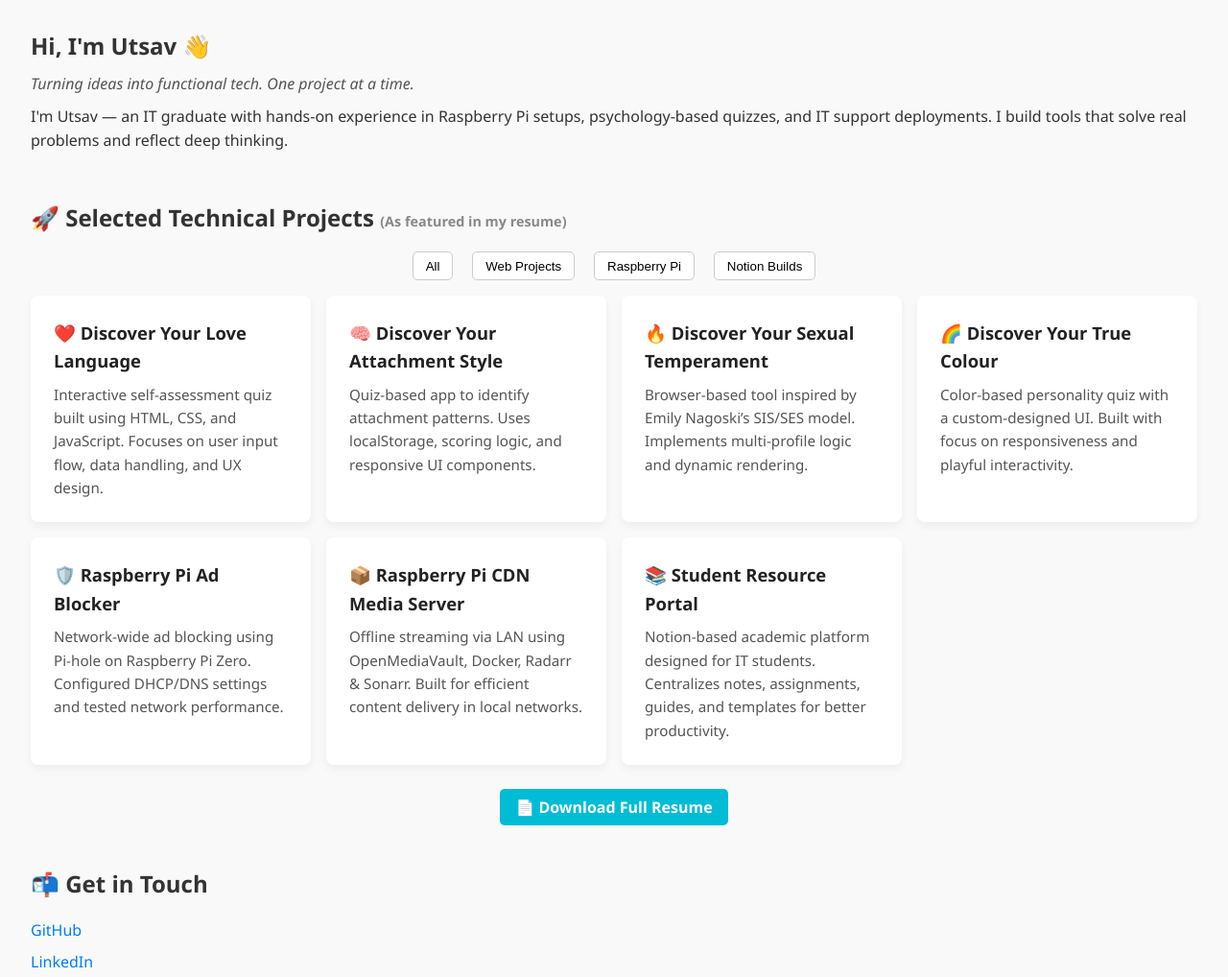
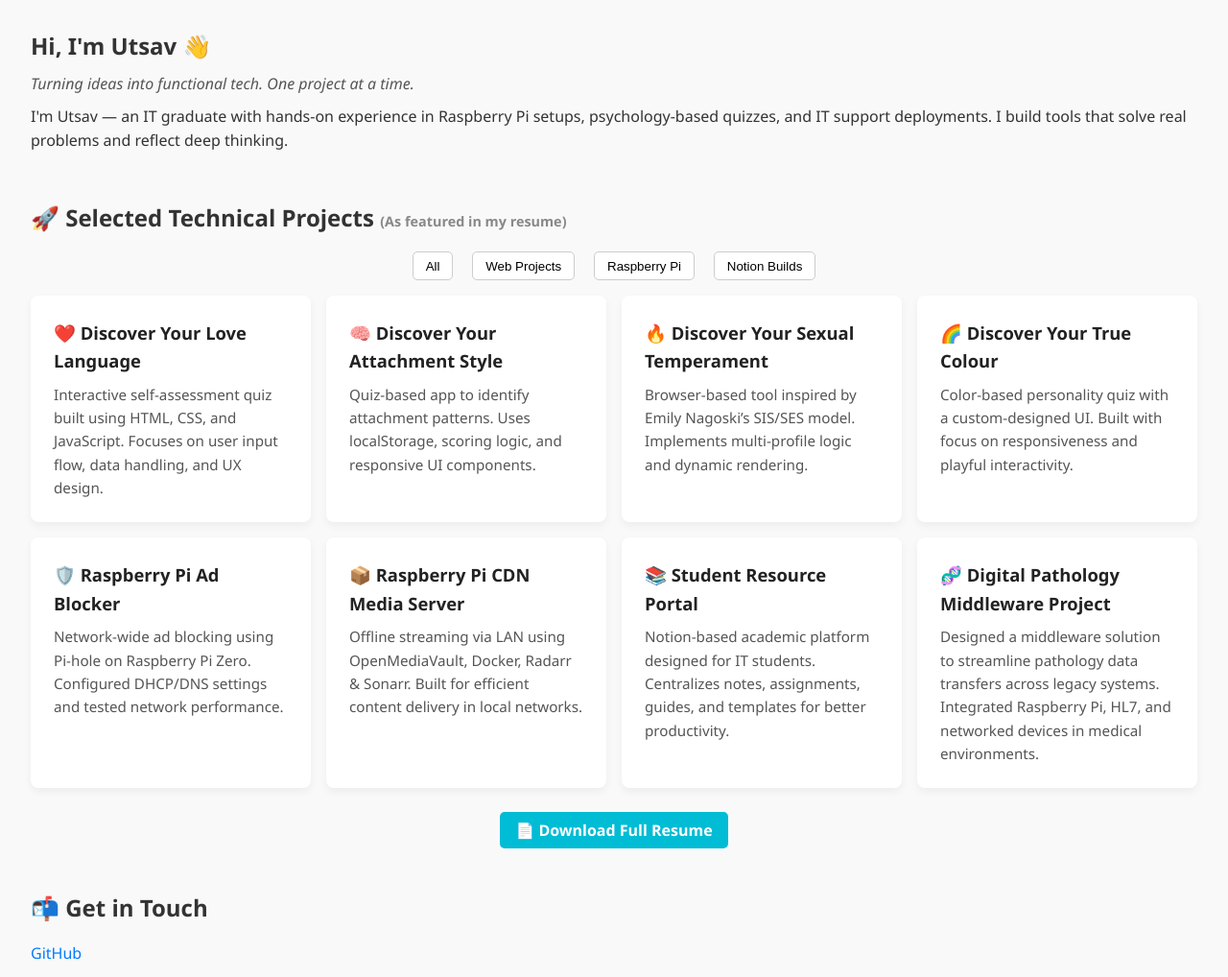
Before and after one commit to utsavkth/utsav-project-portfolio, a plain HTML site: page index.html in a window 1280 px wide. Shown: the part 61-1079 px from the top of the page at 96% size. Drawn offline with Linux system fonts and the light colour scheme.

Commit message:
added middleware link to projects

```diff
--- a/index.html
+++ b/index.html
@@ -75,6 +75,12 @@
           <h3>📚 Student Resource Portal</h3>
           <p>Notion-based academic platform designed for IT students. Centralizes notes, assignments, guides, and templates for better productivity.</p>
         </a>
+
+        <a href="https://utsavkhatiwada.notion.site/Digital-Pathology-Middleware-Project-Intro-Workflow-1c0144bf7aa38082b349ffb48297bc8a" class="card" target="_blank" data-category="iot">
+          <h3>🧬 Digital Pathology Middleware Project</h3>
+          <p>Designed a middleware solution to streamline pathology data transfers across legacy systems. Integrated Raspberry Pi, HL7, and networked devices in medical environments.</p>
+        </a>
+
       </div>
 
       <div class="cta-section">
```
